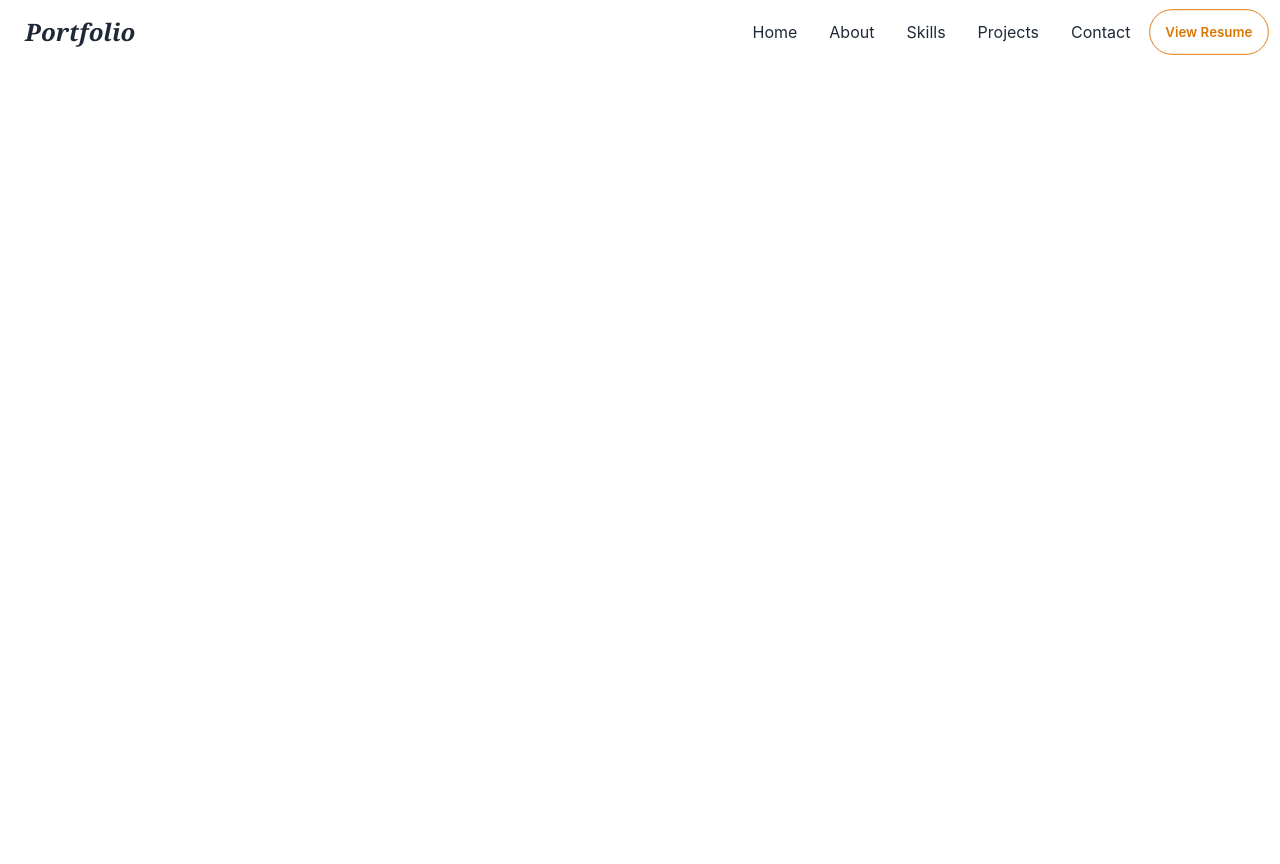
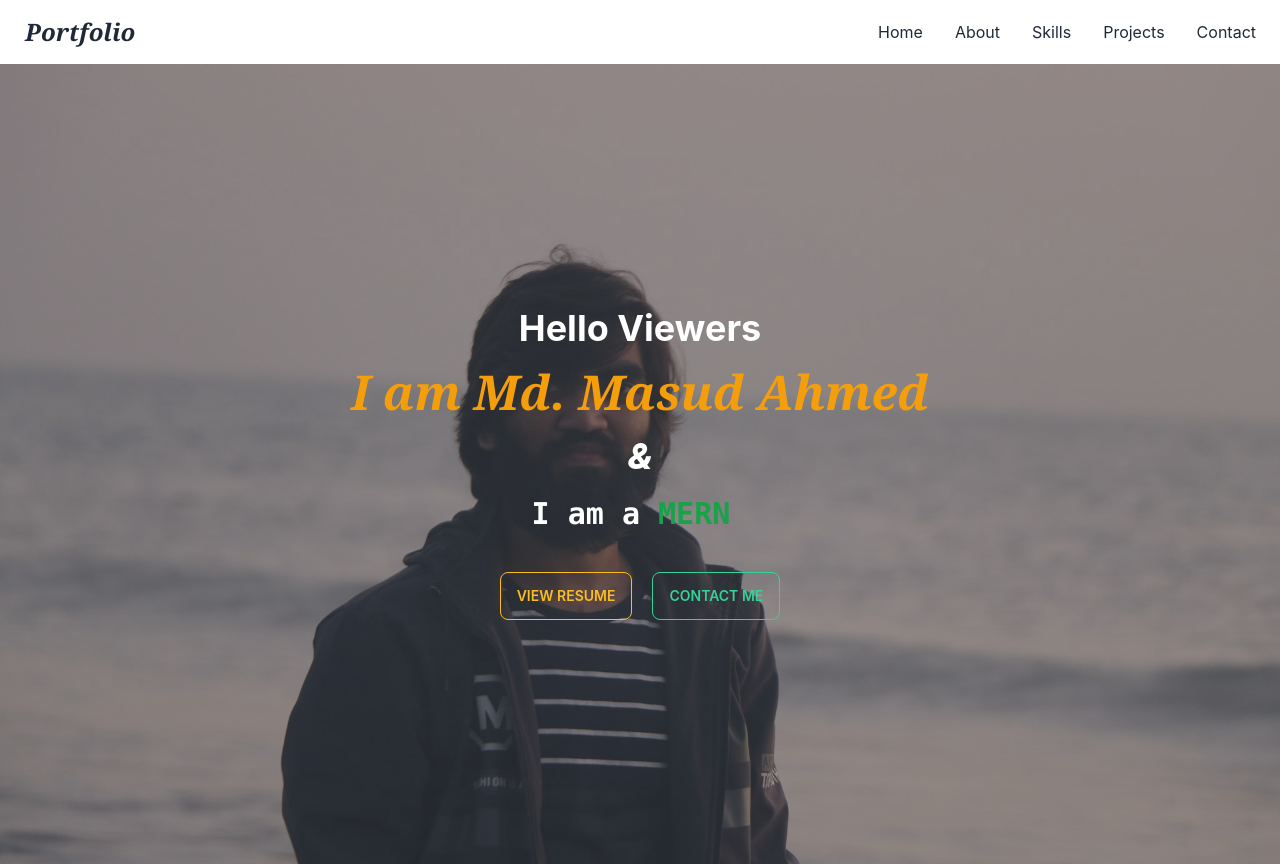
Before and after one commit to Masud-Ahmed35/personal-portfolio, a React (Create React App) app: page / in a window 1280 px wide. Before the commit the page ends 800 px from the top, so only its background shows below. Built offline with nearby package versions, Linux system fonts and the light colour scheme.

Commit message:
complete hero section

```diff
--- a/package.json
+++ b/package.json
@@ -11,6 +11,7 @@
     "react-dom": "^18.2.0",
     "react-router-dom": "^6.4.5",
     "react-scripts": "5.0.1",
+    "react-simple-typewriter": "^5.0.1",
     "web-vitals": "^2.1.4"
   },
   "scripts": {
--- /dev/null
+++ b/src/Components/Home/Hero/Hero.js
@@ -0,0 +1,34 @@
+import React from 'react';
+import { useTypewriter, Cursor } from 'react-simple-typewriter';
+import myPhoto from '../../../Assets/myPhoto.jpg'
+
+const Hero = () => {
+    const [text] = useTypewriter({
+        words: ['Full-Stack Developer', 'MERN Stack Developer', 'React Developer'],
+        loop: {},
+        typeSpeed: 120,
+    })
+
+    return (
+        <div className="hero min-h-screen" style={{ backgroundImage: `url(${myPhoto})` }}>
+            <div className="hero-overlay bg-opacity-50"></div>
+            <div className="hero-content text-center text-neutral-content">
+                <div className="">
+                    <h1 className="mb-5 text-4xl font-bold">Hello Viewers</h1>
+                    <p className="mb-5 text-5xl font-extrabold text-amber-500 font-serif italic">I am Md. Masud Ahmed</p>
+                    <p className="mb-5 text-4xl font-extrabold italic">&</p>
+                    <p className="mb-5 text-3xl font-bold font-mono">I am a {' '}
+                        <span className='text-green-600'>{text}</span>
+                        <span className='text-red-600'><Cursor cursorStyle='|' /></span>
+                    </p>
+                    <div className='flex gap-5 justify-center mt-10'>
+                        <button className="btn btn-warning btn-outline">View Resume</button>
+                        <button className="btn btn-success btn-outline">Contact Me</button>
+                    </div>
+                </div>
+            </div>
+        </div>
+    );
+};
+
+export default Hero;
--- /dev/null
+++ b/src/Components/Home/Home.js
@@ -0,0 +1,12 @@
+import React from 'react';
+import Hero from './Hero/Hero';
+
+const Home = () => {
+    return (
+        <div>
+            <Hero />
+        </div>
+    );
+};
+
+export default Home;
--- a/src/Components/NavBar.js
+++ b/src/Components/NavBar.js
@@ -8,7 +8,6 @@ const NavBar = () => {
         <li><Link to='/skills'>Skills</Link></li>
         <li><Link to='/projects'>Projects</Link></li>
         <li><Link to='/contact'>Contact</Link></li>
-        <li><button className='btn btn-outline rounded-full normal-case text-amber-600'>View Resume</button></li>
     </>
 
     return (
--- a/src/Routes/Routes.js
+++ b/src/Routes/Routes.js
@@ -1,5 +1,6 @@
 import { createBrowserRouter } from "react-router-dom";
 import ErrorPage from "../Components/ErrorPage";
+import Home from "../Components/Home/Home";
 import Root from "../Layouts/Root";
 
 const router = createBrowserRouter([
@@ -8,7 +9,10 @@ const router = createBrowserRouter([
         element: <Root />,
         errorElement: <ErrorPage />,
         children: [
-
+            {
+                path: '/',
+                element: <Home />
+            }
         ]
     }
 ])
```
Also changed, not shown: src/Assets/myPhoto.jpg (added), 1 other file (tests, documents, lock files or other folders).
